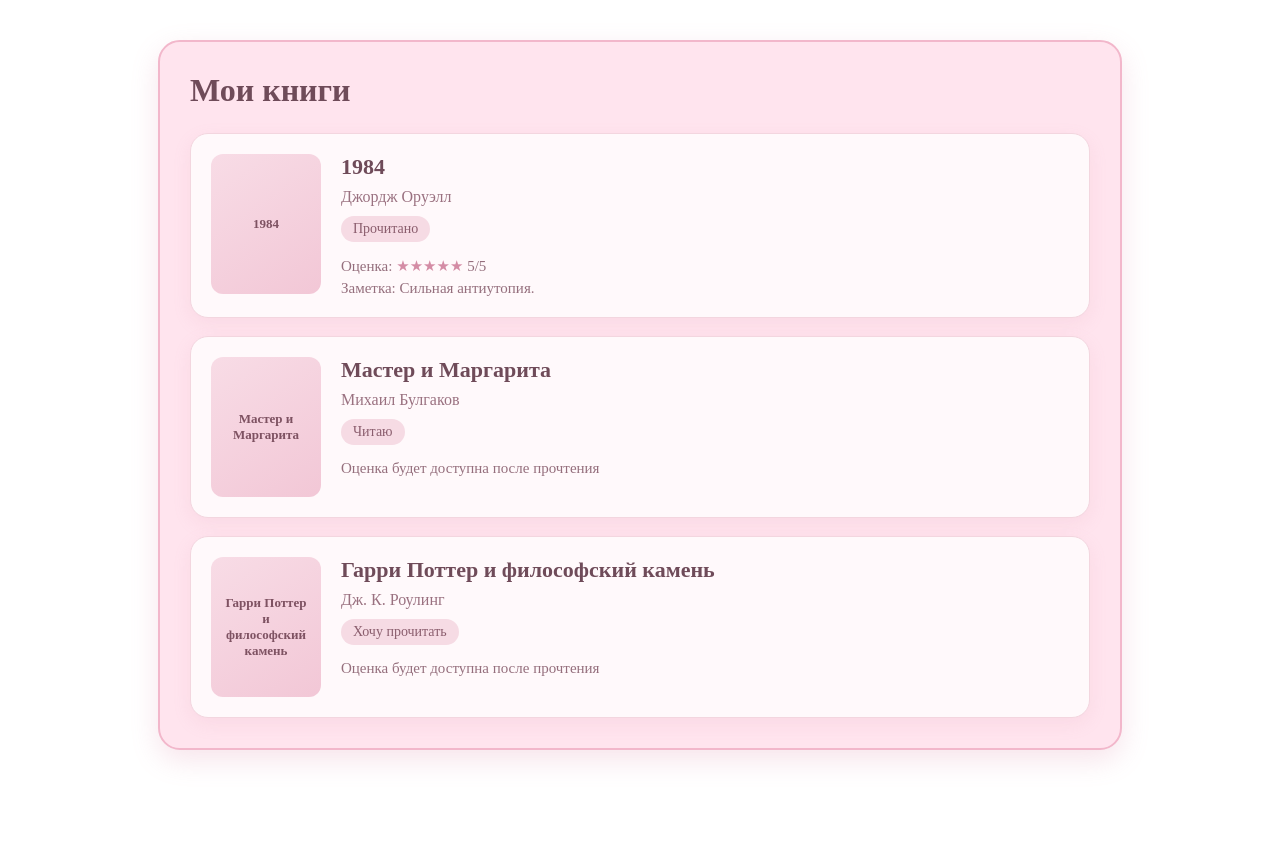
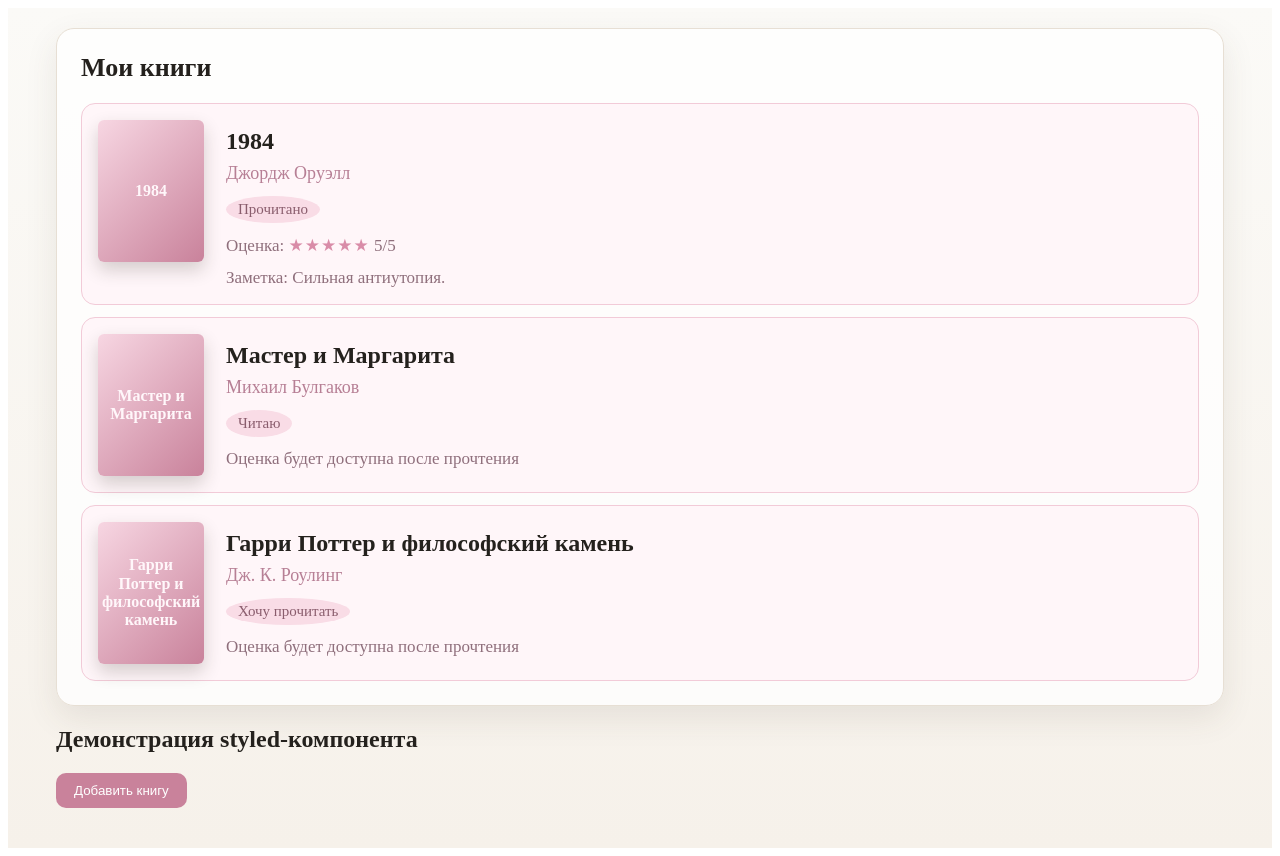
Before and after one commit to monipolarva/reading-diary, a React (Vite) app: page / in a window 1280 px wide. Before the commit the page ends 800 px from the top, so only its background shows below. Built offline with nearby package versions, Linux system fonts and the light colour scheme.

Commit message:
Урок6/практика

```diff
--- a/package.json
+++ b/package.json
@@ -10,6 +10,8 @@
     "preview": "vite preview"
   },
   "dependencies": {
+    "@emotion/react": "^11.14.0",
+    "@emotion/styled": "^11.14.1",
     "react": "^19.2.8",
     "react-dom": "^19.2.8"
   },
--- a/src/App.tsx
+++ b/src/App.tsx
@@ -1,12 +1,29 @@
 import { initialBooks } from "./data/books";
 import BookList from "./components/BookList/BookList";
-import "./App.css";
+import StyledButtonDemo from "./demos/StyledButtonDemo";
+import styled from "@emotion/styled";
+
+const Page = styled.div`
+  min-height: 100vh;
+  padding: 20px 48px;
+  background: linear-gradient(#fbfaf7, #f6f1ea);
+  color: #24211d;
+`;
+
+const Container = styled.div`
+  max-width: 1320px;
+  margin: 0 auto;
+`;
 
 function App() {
   return (
-    <main>
-      <BookList books={initialBooks} />
-    </main>
+    <Page>
+      <Container>
+        <BookList books={initialBooks} />
+
+        <StyledButtonDemo />
+      </Container>
+    </Page>
   );
 }
 
--- a/src/components/BookCard/BookCard.tsx
+++ b/src/components/BookCard/BookCard.tsx
@@ -1,9 +1,74 @@
 import { type Book } from "../../types/book";
-import "./BookCard.css";
+import styled from "@emotion/styled";
 
 interface BookCardProps {
   book: Book;
 }
+
+const Card = styled.article`
+  display: flex;
+  align-items: flex-start;
+  gap: 22px;
+  padding: 16px;
+  background-color: rgba(255, 245, 249, 0.9);
+  border: 1px solid #f2cbd8;
+  border-radius: 14px;
+`;
+
+const Cover = styled.div`
+  display: flex;
+  flex-shrink: 0;
+  align-items: center;
+  justify-content: center;
+  width: 86px;
+  height: 122px;
+  padding: 10px;
+  color: #fff7fa;
+  background: linear-gradient(135deg, #f7d6e2, #c9829b);
+  border-radius: 6px;
+  box-shadow: 0 8px 18px rgba(47, 39, 31, 0.2);
+`;
+
+const CoverTitle = styled.span`
+  font-weight: 600;
+  line-height: 1.15;
+  text-align: center;
+`;
+
+const Title = styled.h3`
+  margin: 8px 0;
+  font-size: 24px;
+  font-weight: 600;
+`;
+
+const Author = styled.p`
+  margin: 0 0 12px;
+  font-size: 18px;
+  color: #b77f95;
+`;
+
+const Badge = styled.span`
+  display: inline-flex;
+  align-items: center;
+  gap: 7px;
+  width: fit-content;
+  padding: 5px 12px;
+  font-size: 15px;
+  color: #8a5d6d;
+  background-color: #f9dce6;
+  border-radius: 50%;
+`;
+
+const Info = styled.p`
+  margin: 12px 0 0;
+  font-size: 17px;
+  color: #8f6f7c;
+`;
+
+const Stars = styled.span`
+  color: #d98ca8;
+  letter-spacing: 1px;
+`;
 
 const statusText = {
   want: "Хочу прочитать",
@@ -16,47 +81,46 @@ export default function BookCard({ book }: BookCardProps) {
   const stars = "★".repeat(rating);
 
   return (
-    <article className="book-card">
-      <div className="book-card__cover">
-        <span className="book-card__cover-title">
+    <Card>
+      <Cover>
+        <CoverTitle>
           {book.title}
-        </span>
-      </div>
+        </CoverTitle>
+      </Cover>
 
-      <div className="book-card__content">
-        <h3 className="book-card__title">
+      <div>
+        <Title>
           {book.title}
-        </h3>
+        </Title>
 
-        <p className="book-card__author">
+        <Author>
           {book.author}
-        </p>
+        </Author>
 
-        <span className="book-card__badge">
+        <Badge>
           {statusText[book.status]}
-        </span>
+        </Badge>
 
         {book.status === "done" ? (
           <>
-            <p className="book-card__info">
+            <Info>
               Оценка:{" "}
-              <span>{stars}</span>
-              {" "}
+              <Stars>{stars}</Stars>{" "}
               {rating}/5
-            </p>
+            </Info>
 
             {book.note && (
-              <p className="book-card__info">
+              <Info>
                 Заметка: {book.note}
-              </p>
+              </Info>
             )}
           </>
         ) : (
-          <p className="book-card__info">
+          <Info>
             Оценка будет доступна после прочтения
-          </p>
+          </Info>
         )}
       </div>
-    </article>
+    </Card>
   );
 }
--- a/src/components/BookList/BookList.tsx
+++ b/src/components/BookList/BookList.tsx
@@ -1,25 +1,47 @@
 import { type Book } from "../../types/book";
 import BookCard from "../BookCard/BookCard";
-import "./BookList.css";
+import styled from "@emotion/styled";
 
 interface BookListProps {
   books: Book[];
 }
 
+const Section = styled.section`
+  padding: 24px;
+  background-color: rgba(255, 255, 255, 0.8);
+  border: 1px solid #e7dfd4;
+  border-radius: 18px;
+  box-shadow: 0 12px 32px rgba(82, 68, 52, 0.1);
+`;
+
+const SectionTitle = styled.h2`
+  display: flex;
+  align-items: center;
+  gap: 12px;
+  margin: 0 0 20px;
+  font-size: 26px;
+  font-weight: 600;
+`;
+
+const List = styled.div`
+  display: flex;
+  flex-direction: column;
+  gap: 12px;
+`;
+
 export default function BookList({ books }: BookListProps) {
   return (
-    <section className="book-list">
-      <h2 className="book-list__title">Мои книги</h2>
+    <Section>
+      <SectionTitle>Мои книги</SectionTitle>
 
-      {books.length === 0 ? (
-        <p className="book-list__empty">Книг пока нет</p>
-      ) : (
-        <div className="book-list__item">
-          {books.map((book) => (
-            <BookCard key={book.id} book={book} />
-          ))}
-        </div>
-      )}
-    </section>
+      <List>
+        {books.map((book) => (
+          <BookCard
+            key={book.id}
+            book={book}
+          />
+        ))}
+      </List>
+    </Section>
   );
 }
--- /dev/null
+++ b/src/demos/StyledButtonDemo.tsx
@@ -0,0 +1,35 @@
+import styled from "@emotion/styled";
+
+const AddButton = styled.button`
+  padding: 10px 18px;
+  color: #ffffff;
+  background-color: #c9829b;
+  border: none;
+  border-radius: 10px;
+  cursor: pointer;
+
+  &:hover {
+    background-color: #7f3f5a;
+  }
+
+  &:active {
+    transform: scale(0.97);
+  }
+
+  &:focus-visible {
+    outline: 3px solid #f2b7cb;
+    outline-offset: 3px;
+  }
+`;
+
+export default function StyledButtonDemo() {
+  return (
+    <>
+      <h2>Демонстрация styled-компонента</h2>
+
+      <AddButton type="button">
+        Добавить книгу
+      </AddButton>
+    </>
+  );
+}
```
Also changed, not shown: 1 other file (tests, documents, lock files or other folders).
